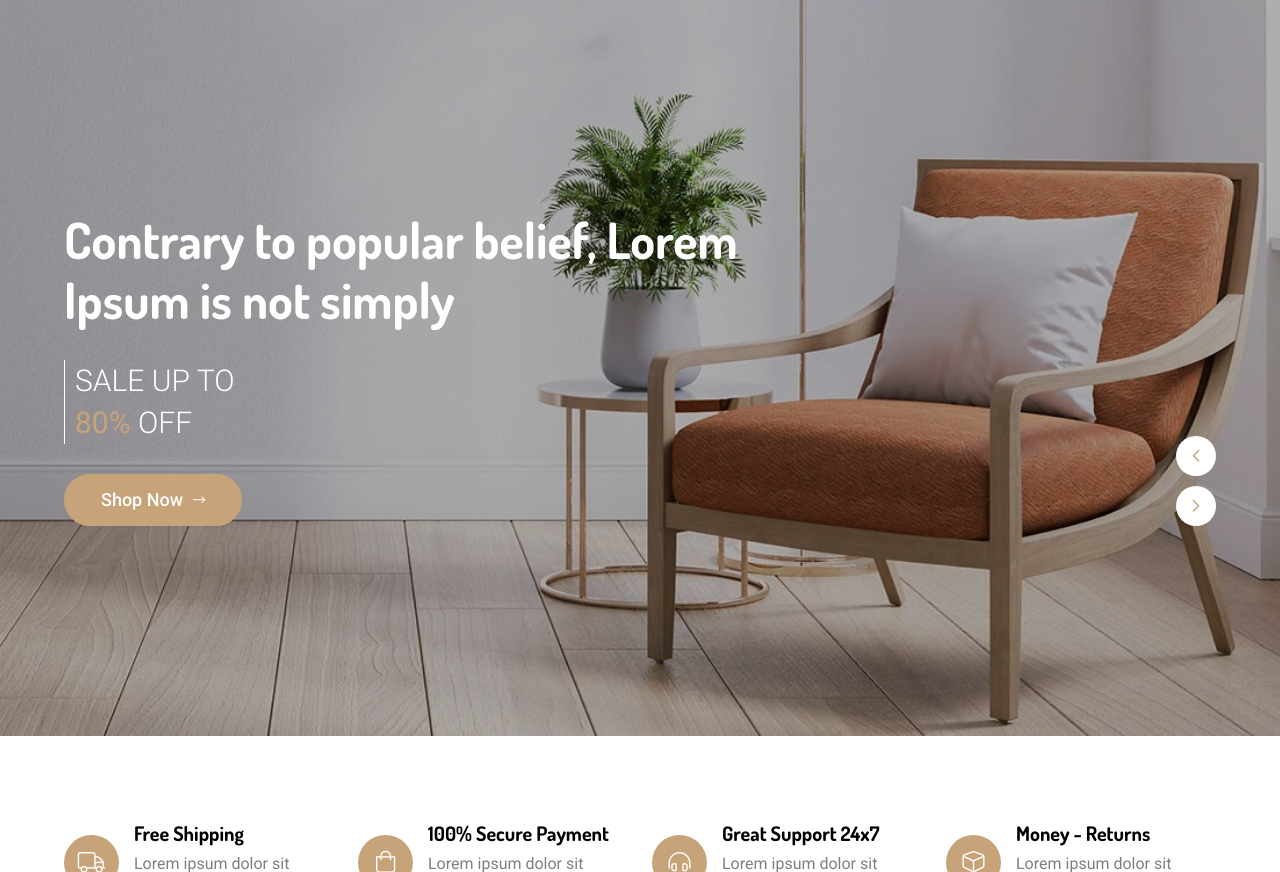
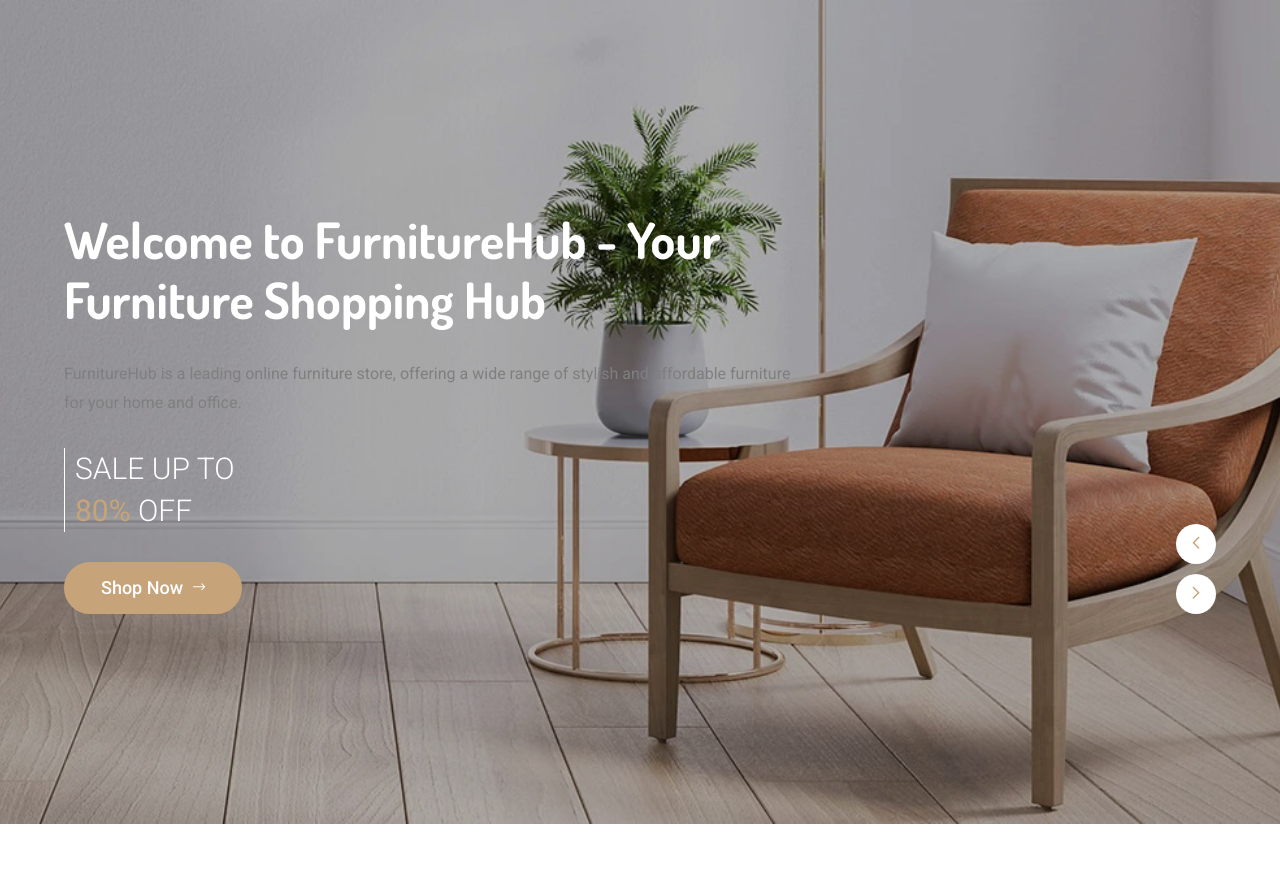
Before and after one commit to YaseerM16/Furniture-Store-ecommerce-project, a Node project: template views/userViews/home.ejs in a window 1280 px wide. Shown: the part 100-972 px from the top of the page. Run offline with Node 20 templates, Linux system fonts and the light colour scheme; the template is opened without the code that fills it, so the values that code supplies are empty; some libraries are stand-ins or nearby versions; some web fonts are replaced; grey boxes are pictures that could not be loaded.

Commit message:
description

```diff
--- a/views/userViews/home.ejs
+++ b/views/userViews/home.ejs
@@ -4,6 +4,8 @@
 <head>
     <meta http-equiv="Content-Type" content="text/html; charset=UTF-8">
     <title>FurnitureHub - Online Furniture Mart</title>
+    <meta name="description"
+        content="Explore FurnitureHub, your ultimate destination for stylish and affordable furniture. Shop now and get exclusive deals!">
     <meta name="viewport" content="width=device-width, initial-scale=1">
     <meta name="description" content="Description website">
     <meta name="author" content="Maksym Blank">
@@ -147,7 +149,10 @@
                 <div class="section-padding">
                     <div class="container-fluid">
                         <div class="banner_content">
-                            <h1 class="title">Contrary to popular belief, Lorem Ipsum is not simply</h1>
+                            <h1 class="title">Welcome to FurnitureHub - Your Furniture Shopping Hub</h1>
+                            <p>FurnitureHub is a leading online furniture store, offering a wide range of stylish and
+                                affordable furniture for your
+                                home and office.</p>
                             <p class="text"> Sale Up To<br>
                                 <strong>80%</strong>
                                 Off
```
